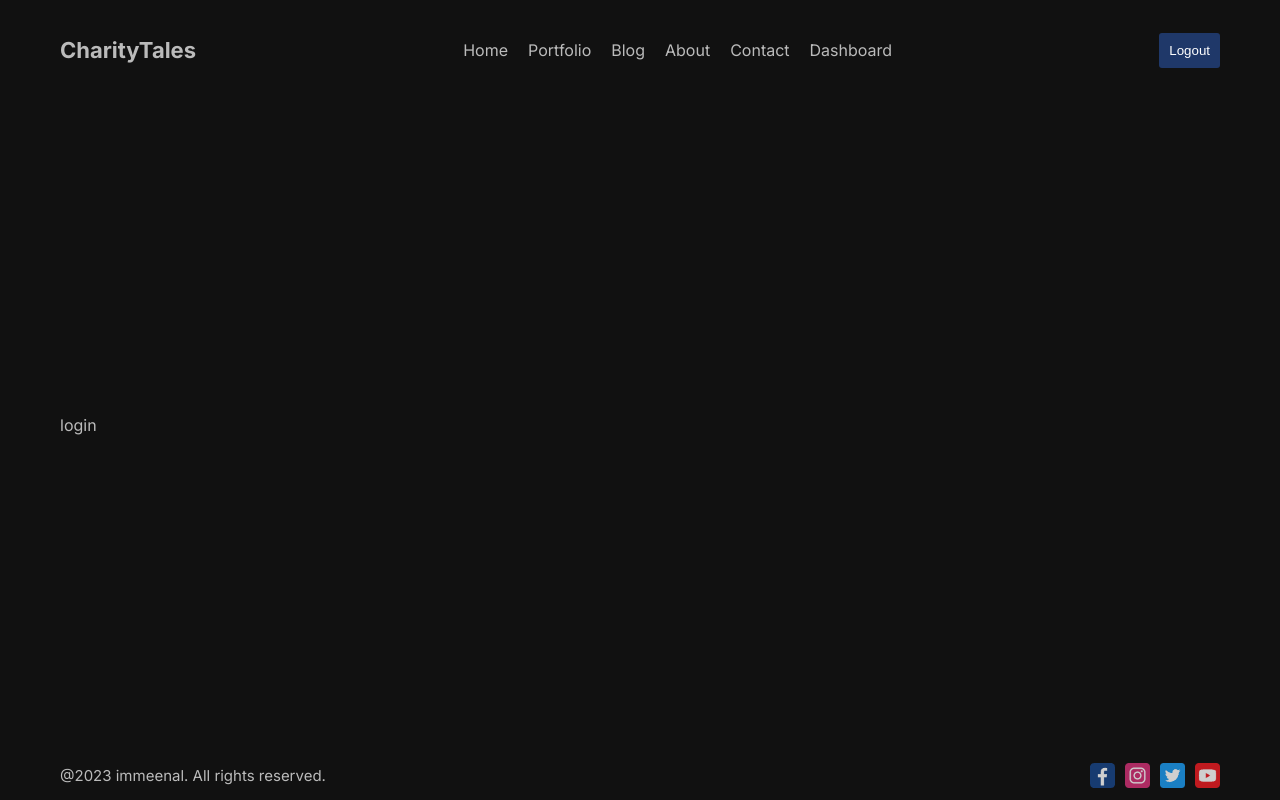
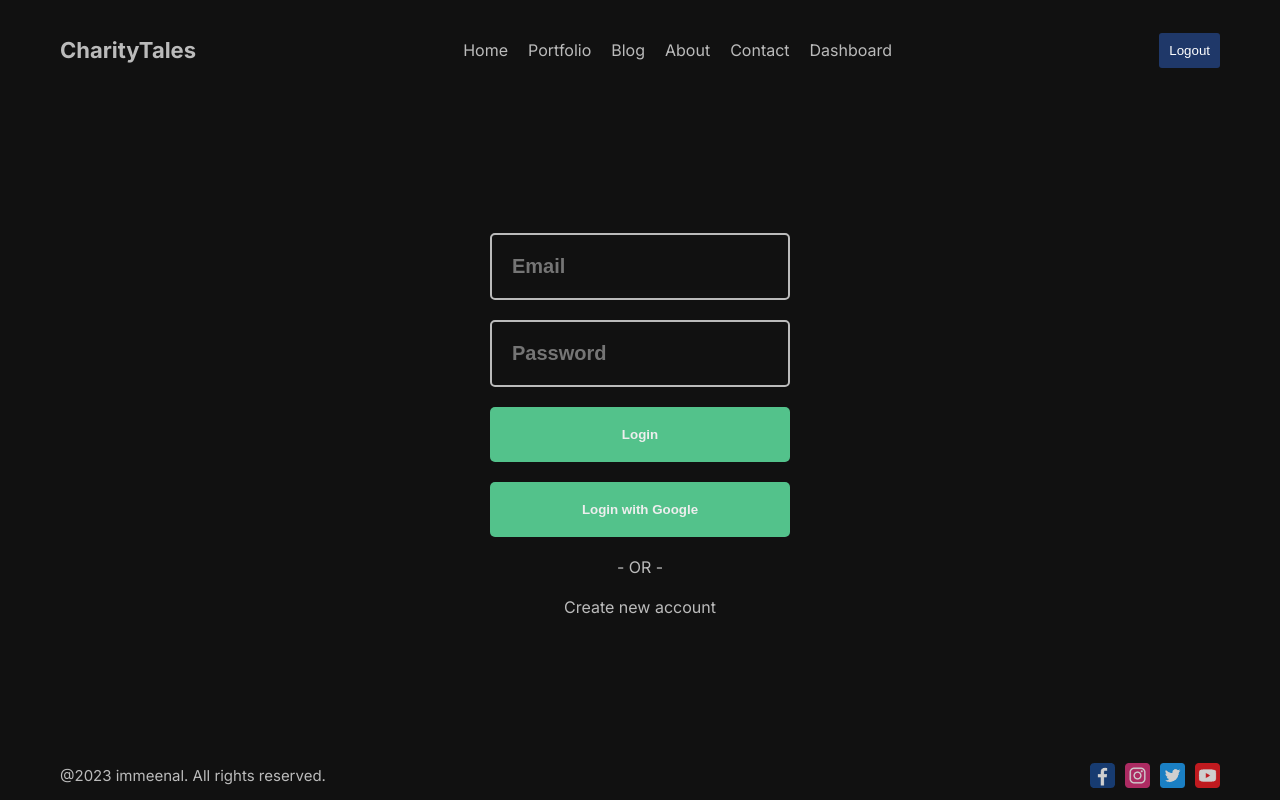
Before and after one commit to MinalChhatre10/-, a Next.js app: page /dashboard/login in a window 1280 px wide. Built offline with nearby package versions, Linux system fonts and the light colour scheme.

Commit message:
done login page

```diff
--- a/src/app/dashboard/(auth)/login/page.jsx
+++ b/src/app/dashboard/(auth)/login/page.jsx
@@ -1,7 +1,53 @@
-import React from "react";
+"use client";
+import React, { useEffect, useState } from "react";
+import styles from "./page.module.css";
+import { getProviders, signIn, useSession } from "next-auth/react";
+import { useRouter, useSearchParams } from "next/navigation";
+import Link from "next/link";
 
 const Login = () => {
-  return <div>login</div>;
+  const handleSubmit = (e) => {
+    e.preventDefault();
+    const email = e.target[0].value;
+    const password = e.target[1].value;
+
+    signIn("credentials", {
+      email,
+      password,
+    });
+  };
+
+  return (
+    <div className={styles.container}>
+      <form onSubmit={handleSubmit} className={styles.form}>
+        <input
+          type="text"
+          placeholder="Email"
+          required
+          className={styles.input}
+        />
+        <input
+          type="password"
+          placeholder="Password"
+          required
+          className={styles.input}
+        />
+        <button className={styles.button}>Login</button>
+      </form>
+      <button
+        onClick={() => {
+          signIn("google");
+        }}
+        className={styles.button + " " + styles.google}
+      >
+        Login with Google
+      </button>
+      <span className={styles.or}>- OR -</span>
+      <Link className={styles.link} href="/dashboard/register">
+        Create new account
+      </Link>
+    </div>
+  );
 };
 
 export default Login;
--- a/src/app/dashboard/(auth)/login/page.module.css
+++ b/src/app/dashboard/(auth)/login/page.module.css
@@ -1,3 +1,35 @@
 .container{
-    background-color: brown;
-}
+    display: flex;
+    flex-direction: column;
+    gap: 20px;
+    align-items: center;
+    justify-content: center;
+  }
+
+  .form{
+    width: 300px;
+    display: flex;
+    flex-direction: column;
+    gap: 20px;
+  }
+
+  .input{
+    padding: 20px;
+    background-color: transparent;
+    border: 2px solid #bbb;
+    color:#bbb;
+    border-radius: 5px;
+    font-size: 20px;
+    font-weight: bold;
+  }
+
+  .button {
+    width: 300px;
+    padding: 20px;
+    cursor: pointer;
+    background-color: #53c28b;
+    border: none;
+    border-radius: 5px;
+    color: #eee;
+    font-weight: bold;
+  }
```
Also changed, not shown: src/app/api/auth/[...nextauth]/route.js (+39 -0 lines).
